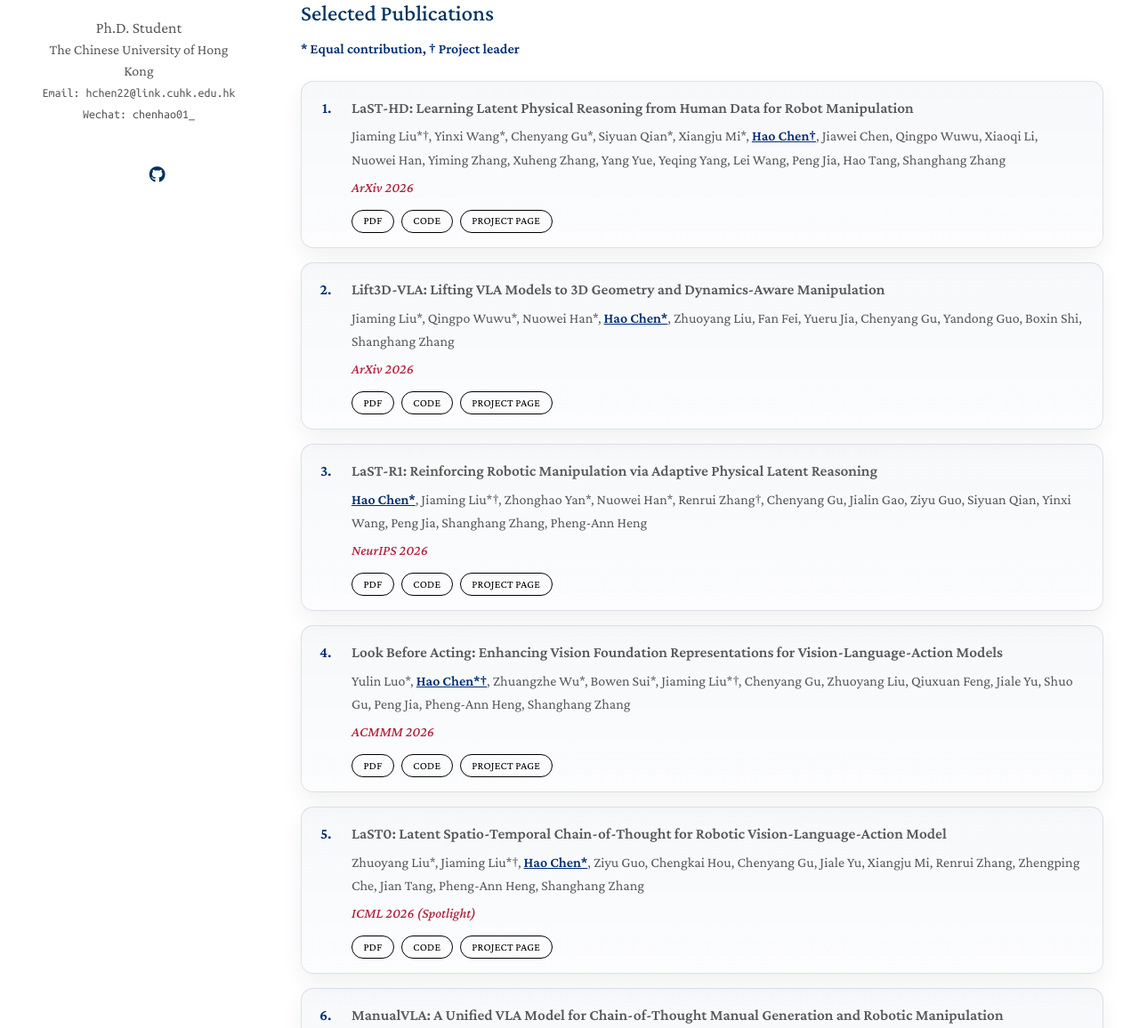
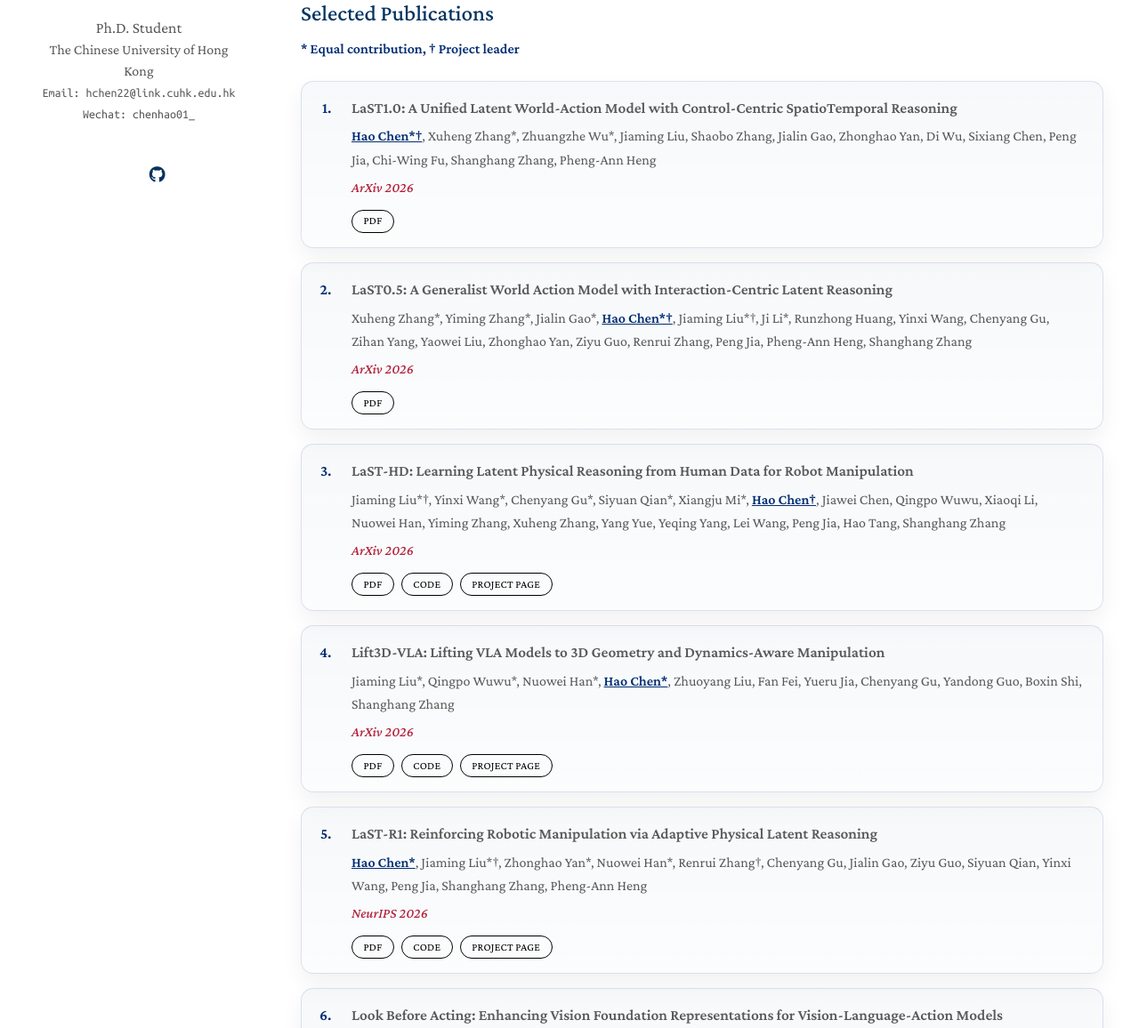
Before and after one commit to CHEN-H01/chen-h01.github.io, a Jekyll site: the page built from index.md, in a window 1280 px wide and 1400 px high. Shown: the part 244-1400 px from the top of the window at 89% size. Built offline with Jekyll 4.4.1, drawn with Linux system fonts in a browser that asks for light colours; a style sheet for code colours, icons or effects is not loaded; our own code applies the rules of GitHub Pages for plain Markdown files; some of the changed text lies outside the part shown.

Commit message:
1123_update

```diff
--- a/_data/publications.yml
+++ b/_data/publications.yml
@@ -1,4 +1,14 @@
 main:
+  - title: "LaST1.0: A Unified Latent World-Action Model with Control-Centric SpatioTemporal Reasoning"
+    authors: "<strong style='color: #002D72; font-weight: 900; text-decoration: underline'>Hao Chen*†</strong>, Xuheng Zhang*, Zhuangzhe Wu*, Jiaming Liu, Shaobo Zhang, Jialin Gao, Zhonghao Yan, Di Wu, Sixiang Chen, Peng Jia, Chi-Wing Fu, Shanghang Zhang, Pheng-Ann Heng"
+    conference: "<strong style='color: #B11F3A;'>ArXiv 2026</strong>"
+    pdf: https://arxiv.org/pdf/2611.23974v1
+
+  - title: "LaST0.5: A Generalist World Action Model with Interaction-Centric Latent Reasoning"
+    authors: "Xuheng Zhang*, Yiming Zhang*, Jialin Gao*, <strong style='color: #002D72; font-weight: 900; text-decoration: underline'>Hao Chen*†</strong>, Jiaming Liu*†, Ji Li*, Runzhong Huang, Yinxi Wang, Chenyang Gu, Zihan Yang, Yaowei Liu, Zhonghao Yan, Ziyu Guo, Renrui Zhang, Peng Jia, Pheng-Ann Heng, Shanghang Zhang"
+    conference: "<strong style='color: #B11F3A;'>ArXiv 2026</strong>"
+    pdf: https://arxiv.org/pdf/2611.14048
+
   - title: "LaST-HD: Learning Latent Physical Reasoning from Human Data for Robot Manipulation"
     authors: "Jiaming Liu*†, Yinxi Wang*, Chenyang Gu*, Siyuan Qian*, Xiangju Mi*, <strong style='color: #002D72; font-weight: 900; text-decoration: underline'>Hao Chen†</strong>, Jiawei Chen, Qingpo Wuwu, Xiaoqi Li, Nuowei Han, Yiming Zhang, Xuheng Zhang, Yang Yue, Yeqing Yang, Lei Wang, Peng Jia, Hao Tang, Shanghang Zhang"
     conference: "<strong style='color: #B11F3A;'>ArXiv 2026</strong>"
```
Also changed, not shown: _includes/service.md (+1 -1 lines).
